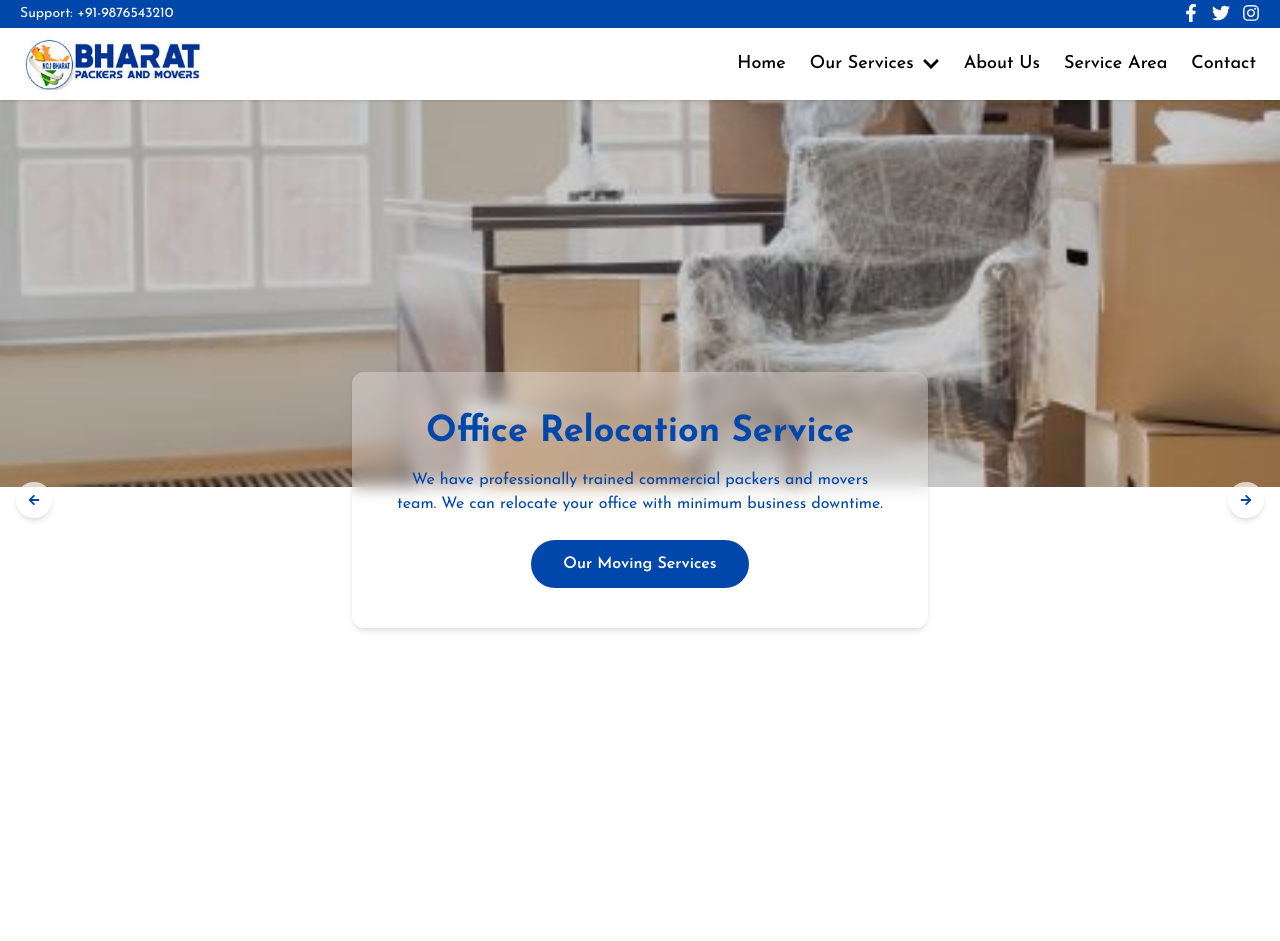
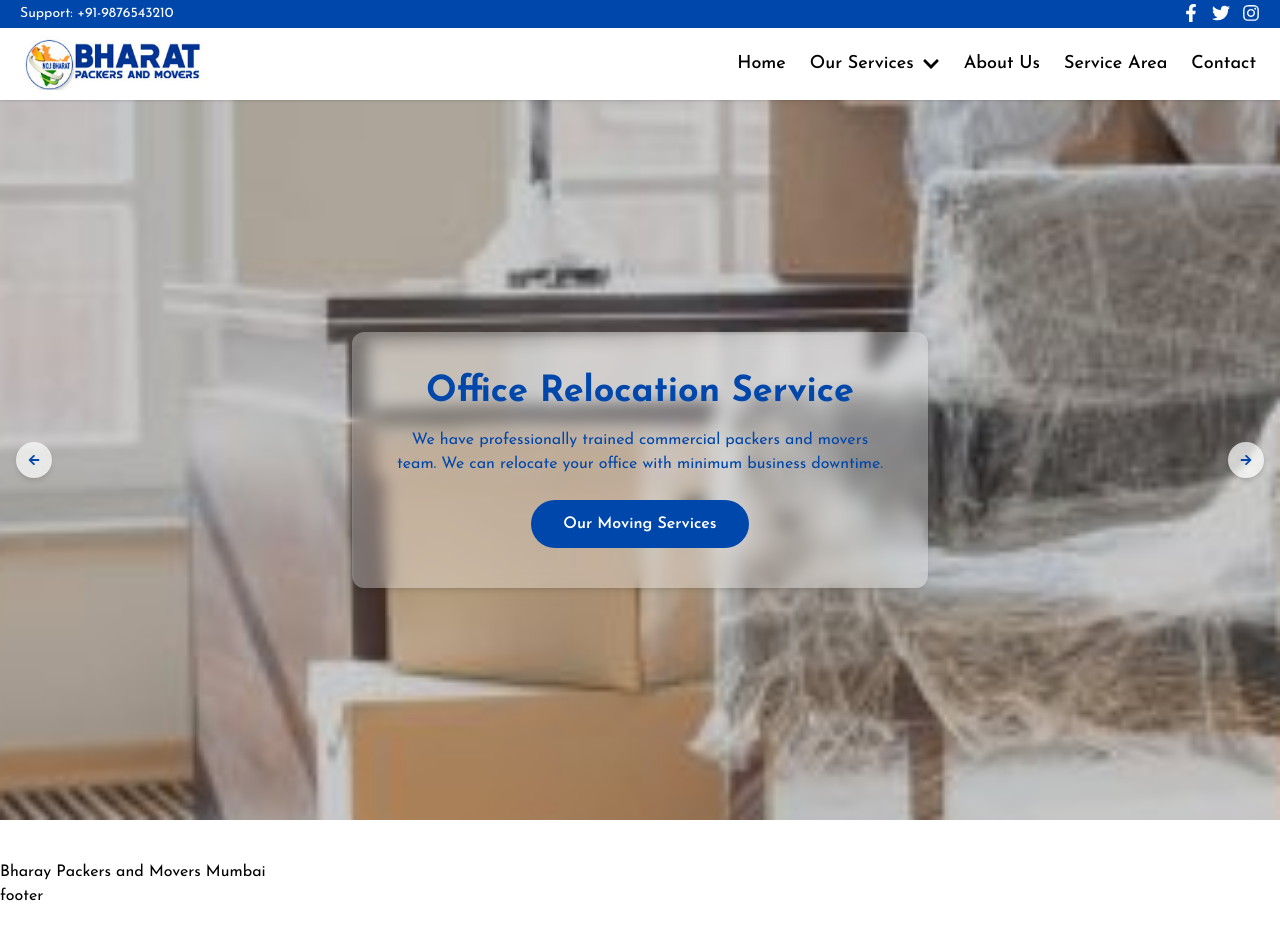
Before and after one commit to thakur7071/Bharat-Packers, a React (Vite) app: page / in a window 1280 px wide. Shown: the top 941 px of the page. After the commit the page ends 908 px from the top, so only its background shows below. Built offline with nearby package versions, Linux system fonts and the light colour scheme.

Commit message:
updated hero.jsx

```diff
--- a/src/Components/HomePage/Hero.jsx
+++ b/src/Components/HomePage/Hero.jsx
@@ -77,13 +77,12 @@ function Hero() {
       </div>
 
       {/* Desktop View */}
-      <div className="hidden sm:block relative w-full min-h-[70vh] md:min-h-[80vh] lg:min-h-[90vh] xl:min-h-screen">
+      <div className="hidden sm:block relative w-full h-[90vh]">
         <img src={image} alt={title} className="w-full h-full object-cover" />
+
+        {/* Centered Overlay */}
         <div className="absolute inset-0 flex items-center justify-center px-4">
-          <div
-            className="bg-white/30 backdrop-blur-sm p-8 md:p-10 rounded-xl shadow-md text-center max-w-xl"
-            style={{ maxHeight: '50vh', overflowY: 'auto' }}
-          >
+          <div className="bg-white/30 backdrop-blur-sm p-8 md:p-10 rounded-xl shadow-md text-center max-w-xl">
             <h1 className="text-2xl md:text-4xl font-bold text-[#0047AB] mb-4">{title}</h1>
             <p className="text-sm md:text-base text-[#0047AB] mb-6">{description}</p>
             <button className="bg-[#0047AB] text-white px-6 py-2 md:px-8 md:py-3 rounded-full font-semibold hover:bg-[#003680] transition">
@@ -91,6 +90,8 @@ function Hero() {
             </button>
           </div>
         </div>
+
+        {/* Navigation Buttons */}
         <button
           onClick={prev}
           className="absolute left-4 top-1/2 transform -translate-y-1/2 bg-white/70 hover:bg-white text-[#0047AB] rounded-full p-3 shadow-md transition"
--- a/src/Components/HomePage/HomeAbout.jsx
+++ b/src/Components/HomePage/HomeAbout.jsx
@@ -3,7 +3,7 @@ import React from 'react'
 function HomeAbout() {
   return (
     <div>
-      hoemAbout
+    <h1>Bharay Packers and Movers Mumbai</h1>
     </div>
   )
 }
```
